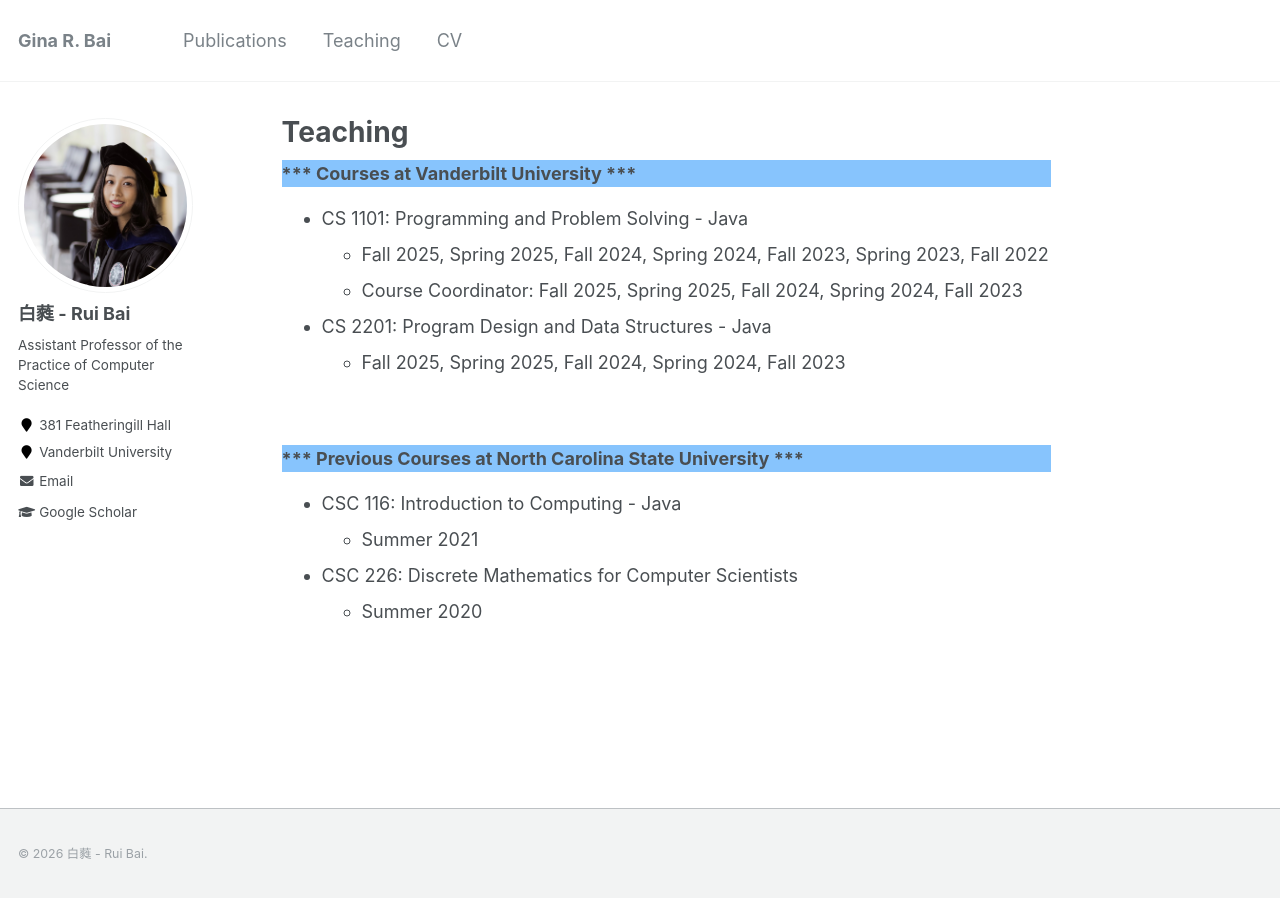
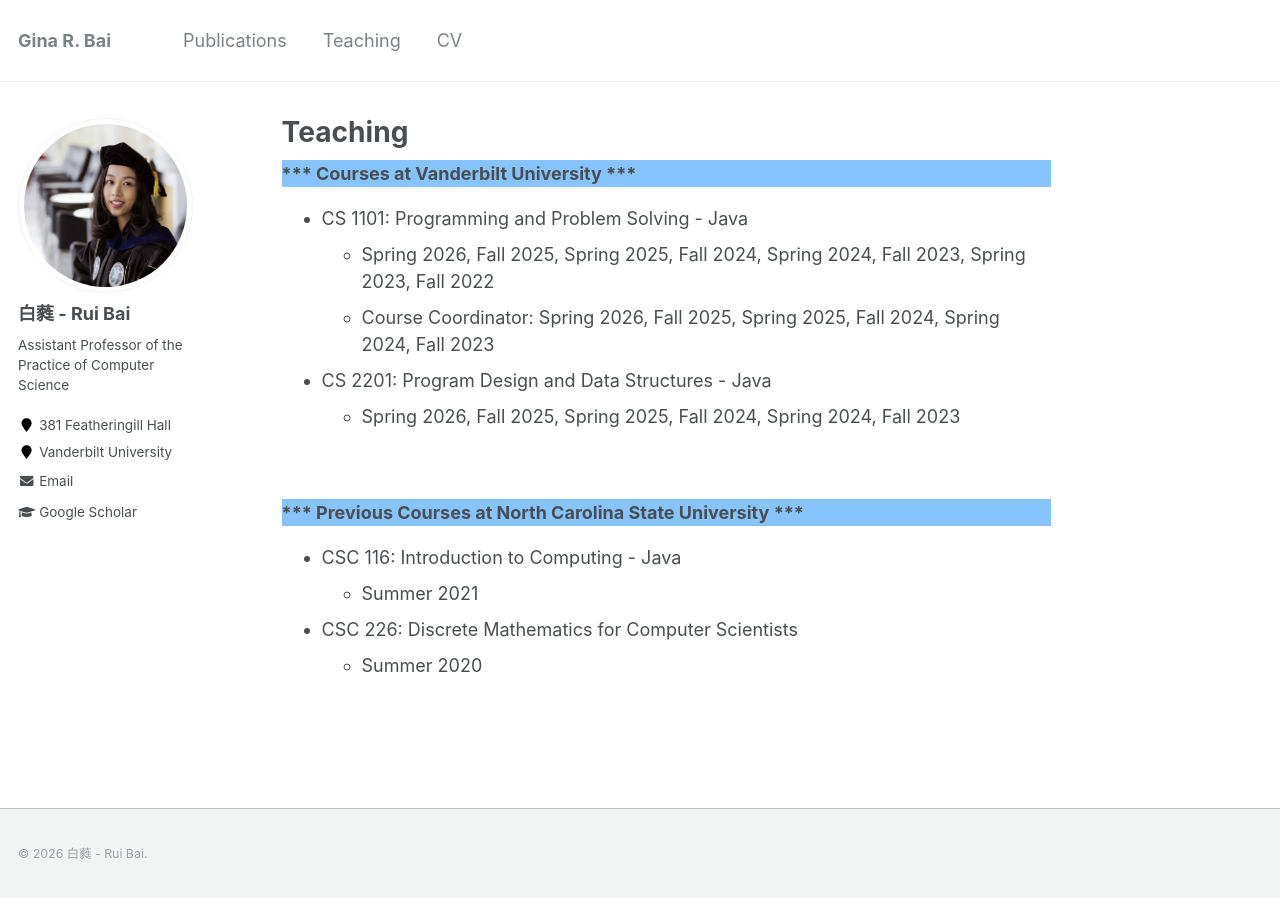
Before and after one commit to ginaBai/ginabai.github.io, a Jekyll site: the page built from _pages/teaching.md, in a window 1280 px wide. Built offline with Jekyll 4.4.1, drawn with Linux system fonts in a browser that asks for light colours.

Commit message:
Minor updates

```diff
--- a/_pages/teaching.md
+++ b/_pages/teaching.md
@@ -7,10 +7,10 @@ author_profile: true
 <div style="background-color: #87C4FD"><b>*** Courses at Vanderbilt University ***</b></div>
 
 - CS 1101: Programming and Problem Solving - Java
-  - Fall 2025, Spring 2025, Fall 2024, Spring 2024, Fall 2023, Spring 2023, Fall 2022
-  - Course Coordinator: Fall 2025, Spring 2025, Fall 2024, Spring 2024, Fall 2023
+  - Spring 2026, Fall 2025, Spring 2025, Fall 2024, Spring 2024, Fall 2023, Spring 2023, Fall 2022
+  - Course Coordinator: Spring 2026, Fall 2025, Spring 2025, Fall 2024, Spring 2024, Fall 2023
 - CS 2201: Program Design and Data Structures - Java
-  - Fall 2025, Spring 2025, Fall 2024, Spring 2024, Fall 2023
+  - Spring 2026, Fall 2025, Spring 2025, Fall 2024, Spring 2024, Fall 2023
 
 
 <br>
```
Also changed, not shown: _pages/about.md (+2 -2 lines).
